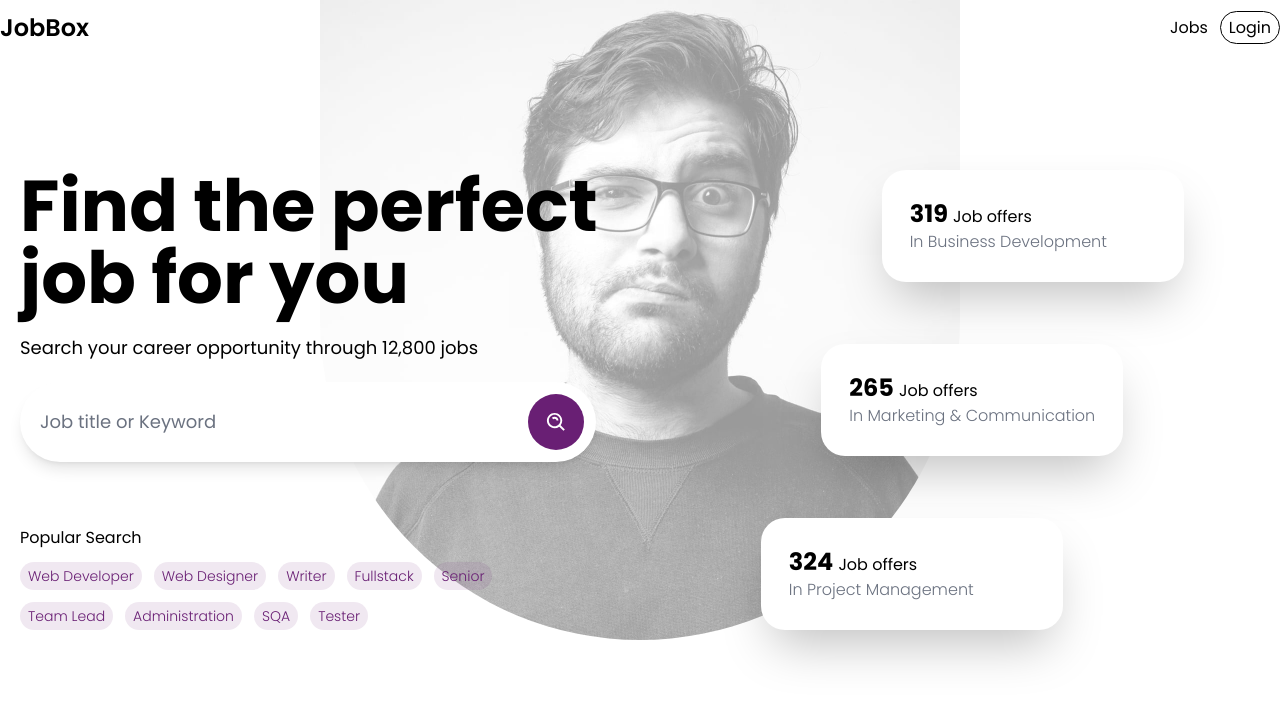
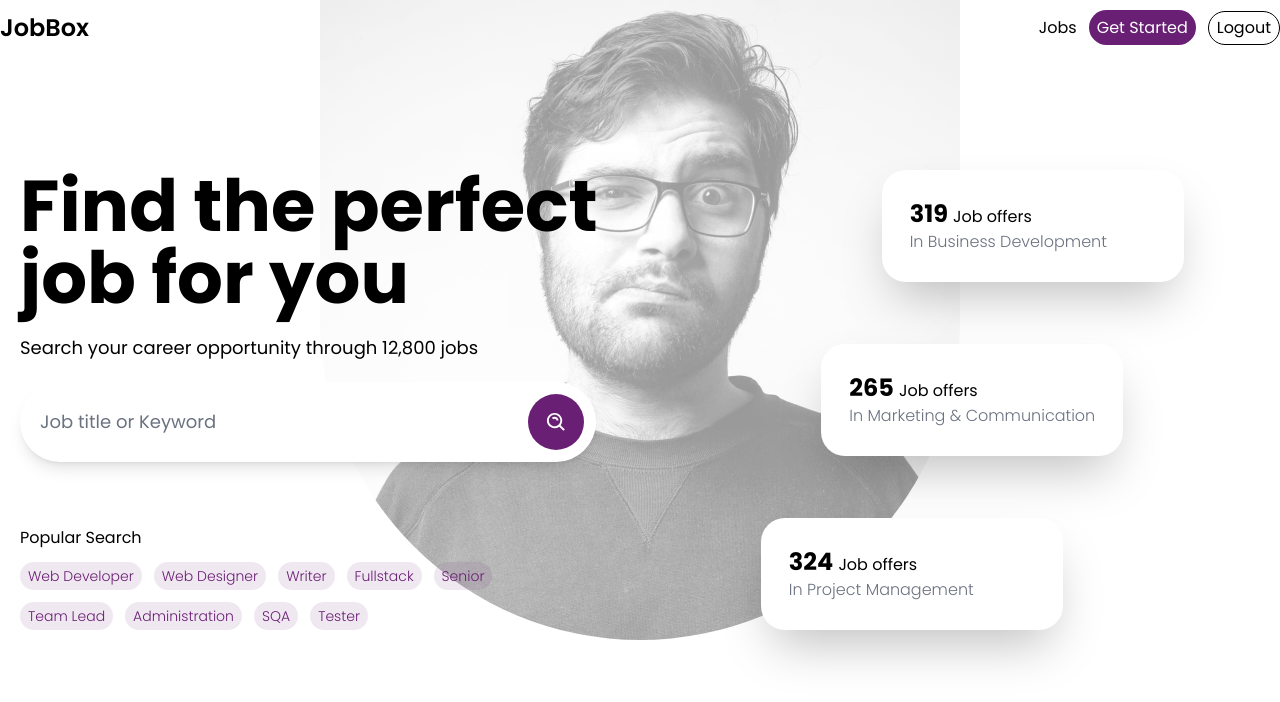
Before and after one commit to rezwanrahimr/JobBox, a React (Create React App) app: page / in a window 1280 px wide. Shown: the top 702 px of the page. Built offline with nearby package versions, Linux system fonts and the light colour scheme; no server answers; sample sign-in values are in the browser's storage.

Commit message:
some update

```diff
--- a/package.json
+++ b/package.json
@@ -12,6 +12,7 @@
     "react": "^18.2.0",
     "react-dom": "^18.2.0",
     "react-hook-form": "^7.41.0",
+    "react-hot-toast": "^2.4.1",
     "react-icons": "^4.7.1",
     "react-redux": "^8.1.3",
     "react-router-dom": "^6.5.0",
--- a/src/App.js
+++ b/src/App.js
@@ -1,11 +1,31 @@
 import { RouterProvider } from "react-router-dom";
 import routes from "./routes/routes";
+import { useEffect } from "react";
+import { onAuthStateChanged } from "firebase/auth";
+import auth from "./firebase/firebase.init";
+import { setUser } from "./features/auth/authSlice";
+import { useDispatch, useSelector } from "react-redux";
+import { Toaster } from "react-hot-toast";
+import Loading from "./components/reusable/Loading";
+
+
 
 function App() {
-  console.log(process.env)
+  const { isLoading } = useSelector((state) => state.auth);
+  const dispatch = useDispatch();
+  useEffect(() => {
+    onAuthStateChanged(auth, (user) => {
+      if (user) {
+        dispatch(setUser(user.email));
+      }
+    })
+  }, [])
+
+  isLoading && <Loading />
   return (
     <>
       <RouterProvider router={routes} />
+      <Toaster />
     </>
   );
 }
--- a/src/app/store.js
+++ b/src/app/store.js
@@ -1,11 +1,13 @@
+import apiSlice from "../features/auth/api/apiSlice";
 import authSlice from "../features/auth/authSlice";
-
-const { configureStore } = require("@reduxjs/toolkit");
+import { configureStore } from "@reduxjs/toolkit"
 
 const store = configureStore({
     reducer: {
+        [apiSlice.reducerPath]: apiSlice.reducer,
         auth: authSlice
-    }
+    },
+    middleware: (getDefaultMiddleware) => getDefaultMiddleware().concat(apiSlice.middleware),
 });
 
 export default store;
--- /dev/null
+++ b/src/features/auth/api/apiSlice.js
@@ -0,0 +1,9 @@
+import { createApi, fetchBaseQuery } from "@reduxjs/toolkit/query/react";
+
+const apiSlice = createApi({
+    reducerPath: 'api',
+    baseQuery: fetchBaseQuery({ baseUrl: process.env.REACT_BASE_DEV_URL }),
+    endpoints: (builder) => ({})
+})
+
+export default apiSlice;
--- a/src/features/auth/authSlice.js
+++ b/src/features/auth/authSlice.js
@@ -5,7 +5,7 @@ import auth from "../../firebase/firebase.init";
 const initialState = {
     email: "",
     role: "",
-    isLoading: true,
+    isLoading: false,
     isError: false,
     error: ""
 }
@@ -18,7 +18,6 @@ export const createUser = createAsyncThunk('auth/createUser', async ({ email, pa
 // Login User with Email and Password.
 export const loginUser = createAsyncThunk('auth/loginUser', async ({ email, password }) => {
     const data = await signInWithEmailAndPassword(auth, email, password);
-    console.log(data)
     return data.user.email;
 })
 
@@ -28,6 +27,9 @@ const authSlice = createSlice({
     reducers: {
         logOut: (state) => {
             state.email = ""
+        },
+        setUser: (state, { payload }) => {
+            state.email = payload
         }
     },
     extraReducers: (builder) => {
@@ -43,7 +45,7 @@ const authSlice = createSlice({
         }).addCase(createUser.rejected, (state, action) => {
             state.isLoading = false;
             state.isError = true;
-            state.error = action.payload
+            state.error = action.error.message;
         }).addCase(loginUser.pending, (state) => {
             state.isLoading = true;
             state.isError = false;
@@ -55,8 +57,9 @@ const authSlice = createSlice({
         }).addCase(loginUser.rejected, (state, action) => {
             state.isLoading = false;
             state.isError = true;
+            state.error = action.error.message;
         })
     }
 })
-export const { logOut } = authSlice.actions;
+export const { logOut, setUser, } = authSlice.actions;
 export default authSlice.reducer;
--- a/src/layout/main/Navbar.js
+++ b/src/layout/main/Navbar.js
@@ -7,7 +7,7 @@ import { logOut } from "../../features/auth/authSlice";
 
 const Navbar = () => {
   const { pathname } = useLocation();
-  const { email } = useSelector((state) => state.auth);
+  const { email, role } = useSelector((state) => state.auth);
   const dispatch = useDispatch();
 
   const handleLogOut = () => {
@@ -29,7 +29,13 @@ const Navbar = () => {
             Jobs
           </Link>
         </li>
-
+        {
+          email && !role && <li>
+            <Link className='bg-primary text-white  px-2 py-1.5 rounded-full hover:border-white hover:text-white hover:bg-primary hover:px-4 transition-all' to='/register'>
+              Get Started
+            </Link>
+          </li>
+        }
         <li>
           {
             email ? <button
--- a/src/pages/Login.js
+++ b/src/pages/Login.js
@@ -5,24 +5,31 @@ import { useNavigate } from "react-router-dom";
 import loginImage from "../assets/login.svg";
 import { loginUser } from "../features/auth/authSlice";
 import { useDispatch, useSelector } from "react-redux";
+import toast from "react-hot-toast";
+import Loading from "../components/reusable/Loading";
 const Login = () => {
   const { register, handleSubmit, reset } = useForm();
   const navigate = useNavigate();
   const dispatch = useDispatch();
-  const { email, isLoading } = useSelector((state) => state.auth);
+  const { email, isLoading, error } = useSelector((state) => state.auth);
   const onSubmit = ({ email, password }) => {
     dispatch(loginUser({ email, password }));
   };
 
 
   useEffect(() => {
-    if (isLoading) {
-      <h1>Loading..</h1>
-    }
+
     if (email !== "") {
       navigate("/")
     }
-  }, [email, isLoading])
+    if (error) {
+      toast.error(error,{id:"authError"});
+    }
+  }, [email, isLoading,error])
+
+  if (isLoading) {
+    return <Loading/>
+  }
 
   return (
     <div className='flex h-screen items-center'>
--- a/src/utils/PrivateRoute.js
+++ b/src/utils/PrivateRoute.js
@@ -1,11 +1,11 @@
 import React from "react";
 import { Navigate, useLocation } from "react-router-dom";
 import Loading from "../components/reusable/Loading";
+import { useSelector } from "react-redux";
 
 const PrivateRoute = ({ children }) => {
   const { pathname } = useLocation();
-  const isLoading = false;
-  const email = "test@gmail.com";
+  const { isLoading, email } = useSelector((state) => state.auth);
 
   if (isLoading) {
     return <Loading />;
```
Also changed, not shown: 1 other file (tests, documents, lock files or other folders).
